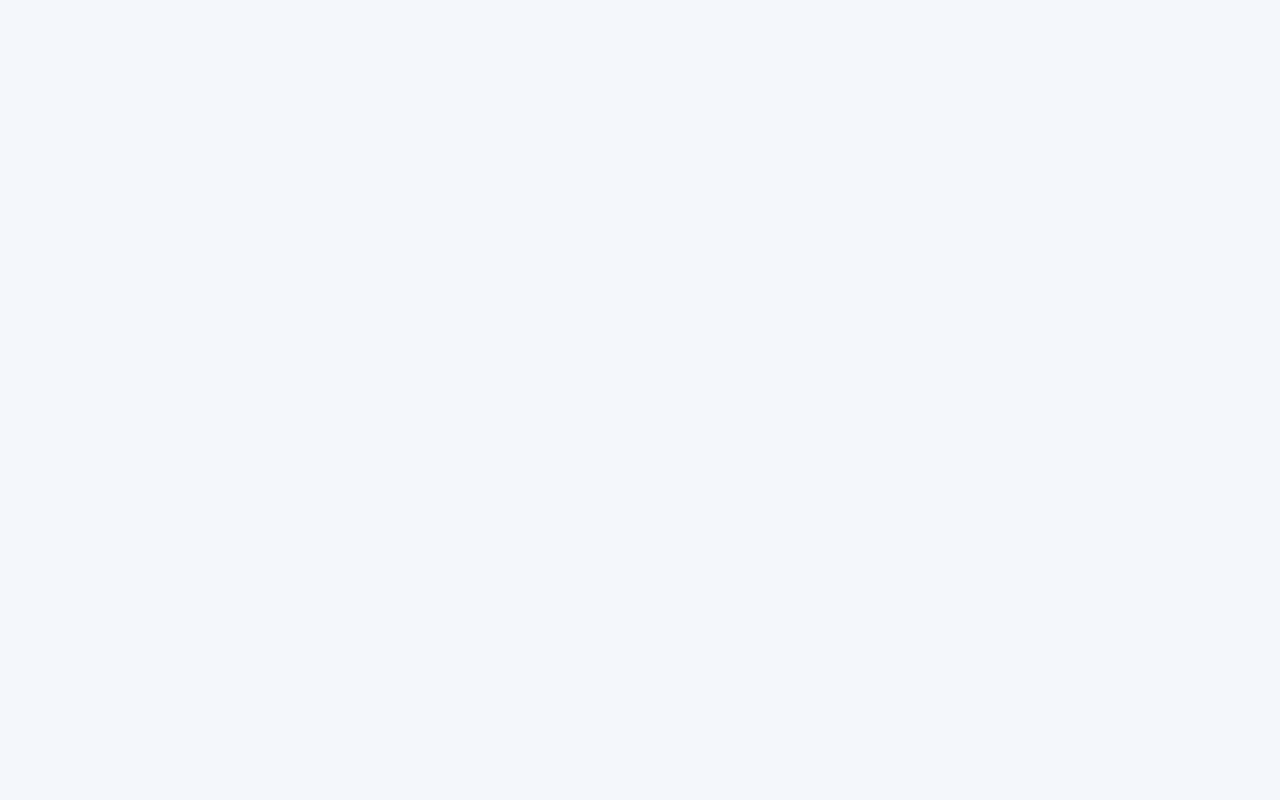
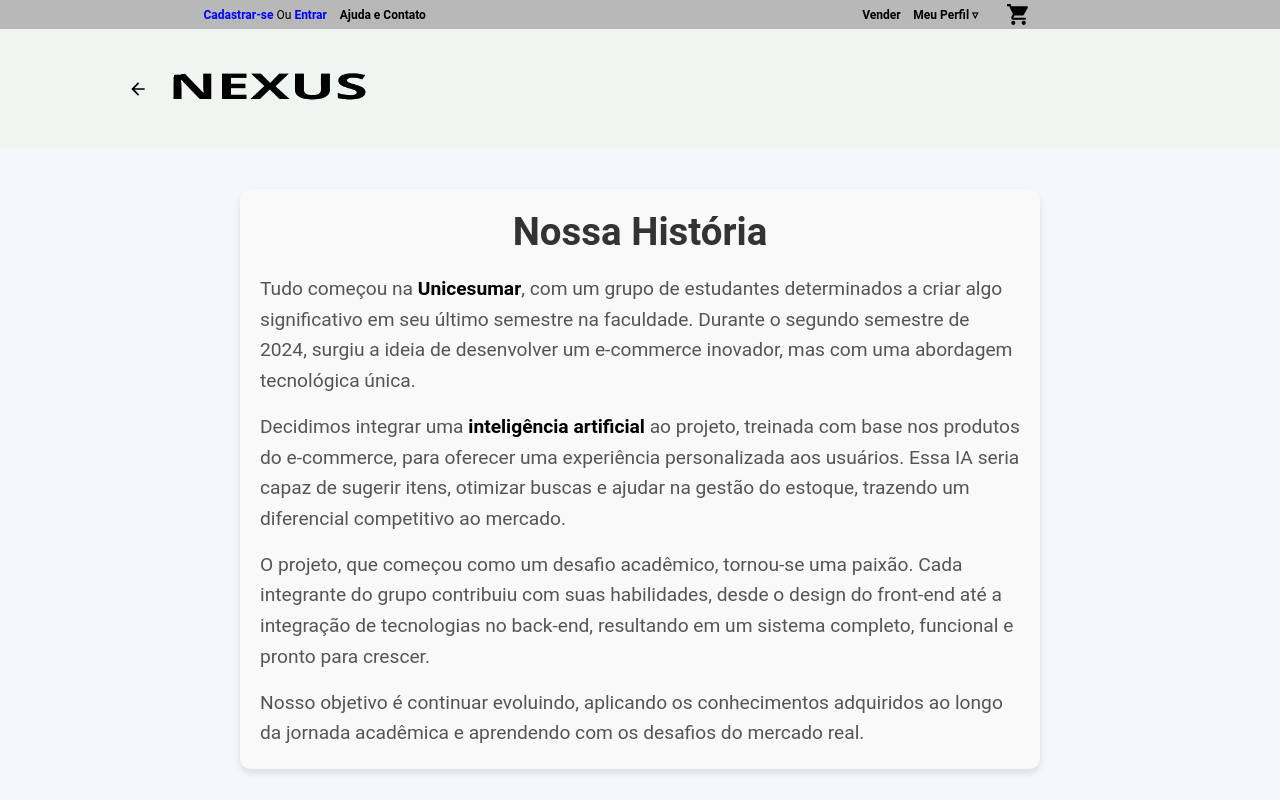
Before and after one commit to Nexus-Team-Unicesumar/frontend, a React (Create React App) app: page /history in a window 1280 px wide. Before the commit this address had no page. Shown: the top 800 px of the page. Built offline with nearby package versions, Linux system fonts and the light colour scheme.

Commit message:
✨feat: Página da nossa Historia

```diff
--- a/src/App.js
+++ b/src/App.js
@@ -15,6 +15,7 @@ import ProductForm from "./pages/ProductForm";
 import Order from "./pages/Order";
 import OrderDetail from "./pages/OrderDetail";
 import About from "./pages/About";
+import History from "./pages/History";
 
 function App() {
   const initialOptions = {
@@ -36,7 +37,9 @@ function App() {
             <Route path="/order" element={<Order />} />
             <Route path="/order/:id" element={<OrderDetail />} />
 
+            {/* Sobre  */}
             <Route path="/about" element={<About />} />
+            <Route path="/history" element={<History />} />
 
             <Route
               path="/user"
--- a/src/pages/About.css
+++ b/src/pages/About.css
@@ -1,5 +1,5 @@
 .about-page-container {
-  max-width: 1200px;
+  max-width: 800px;
   margin: 2% auto;
   padding: 2% 5%;
   background-color: #f9f9f9;
--- /dev/null
+++ b/src/pages/History.css
@@ -0,0 +1,30 @@
+.history-container {
+  max-width: 800px;
+  margin: 40px auto;
+  padding: 20px;
+  background-color: #f9f9f9;
+  border-radius: 10px;
+  box-shadow: 0 4px 6px rgba(0, 0, 0, 0.1);
+}
+
+.history-container h1 {
+  text-align: center;
+  font-size: 2.4rem;
+  color: #333;
+  margin-bottom: 20px;
+}
+
+.history-container p {
+  font-size: 1.2rem;
+  line-height: 1.6;
+  color: #555;
+  margin-bottom: 15px;
+}
+
+.history-container strong {
+  color: #000;
+}
+
+.history-container p:last-child {
+  margin-bottom: 0;
+}
--- /dev/null
+++ b/src/pages/History.js
@@ -0,0 +1,46 @@
+import React from "react";
+import "./History.css";
+import Header from "../components/Header";
+import HeaderNav from "../components/HeaderNav";
+import Footer from "../components/Footer";
+
+const HistoryPage = () => {
+  return (
+    <>
+      <HeaderNav />
+      <Header />
+      <div className="history-container">
+        <h1>Nossa História</h1>
+        <p>
+          Tudo começou na <strong>Unicesumar</strong>, com um grupo de
+          estudantes determinados a criar algo significativo em seu último
+          semestre na faculdade. Durante o segundo semestre de 2024, surgiu a
+          ideia de desenvolver um e-commerce inovador, mas com uma abordagem
+          tecnológica única.
+        </p>
+        <p>
+          Decidimos integrar uma <strong>inteligência artificial</strong> ao
+          projeto, treinada com base nos produtos do e-commerce, para oferecer
+          uma experiência personalizada aos usuários. Essa IA seria capaz de
+          sugerir itens, otimizar buscas e ajudar na gestão do estoque, trazendo
+          um diferencial competitivo ao mercado.
+        </p>
+        <p>
+          O projeto, que começou como um desafio acadêmico, tornou-se uma
+          paixão. Cada integrante do grupo contribuiu com suas habilidades,
+          desde o design do front-end até a integração de tecnologias no
+          back-end, resultando em um sistema completo, funcional e pronto para
+          crescer.
+        </p>
+        <p>
+          Nosso objetivo é continuar evoluindo, aplicando os conhecimentos
+          adquiridos ao longo da jornada acadêmica e aprendendo com os desafios
+          do mercado real.
+        </p>
+      </div>
+      <Footer />
+    </>
+  );
+};
+
+export default HistoryPage;
```
